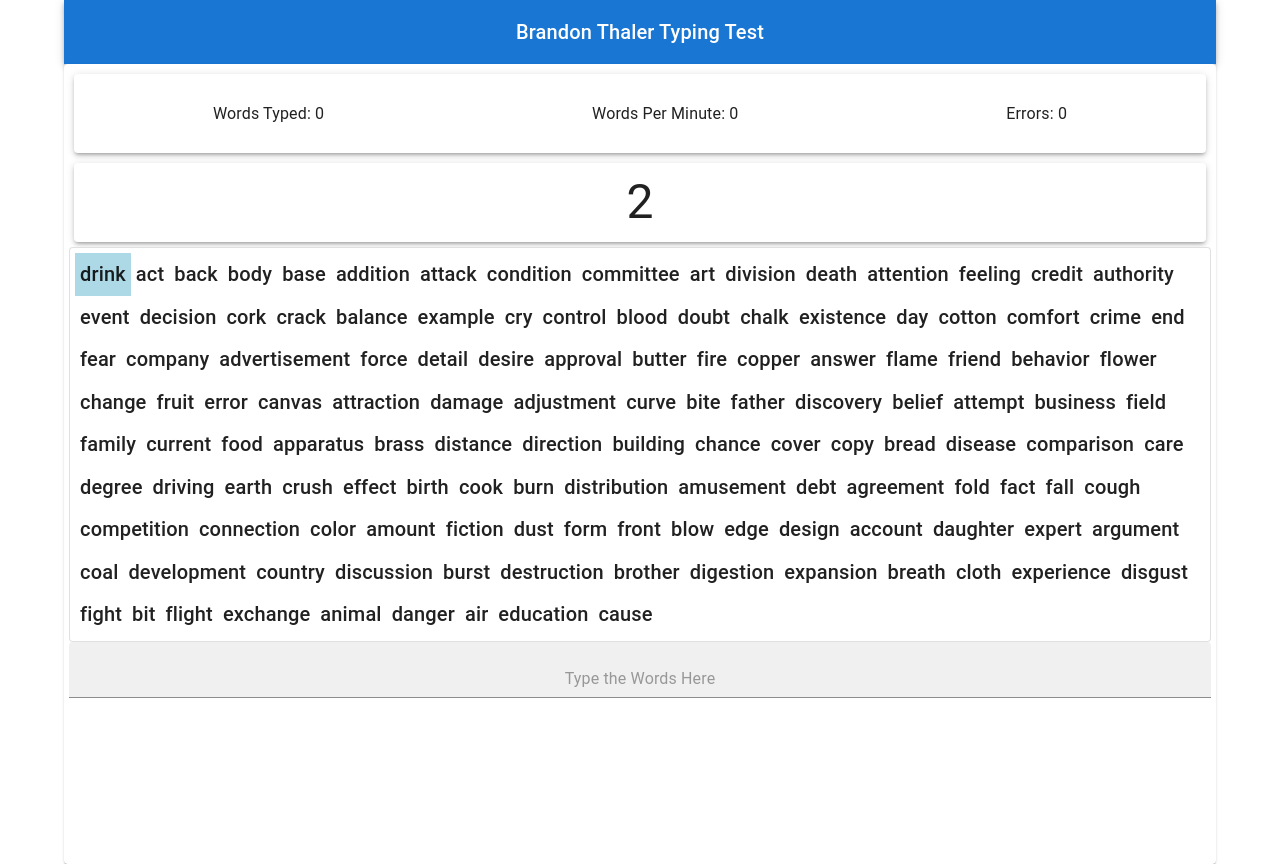
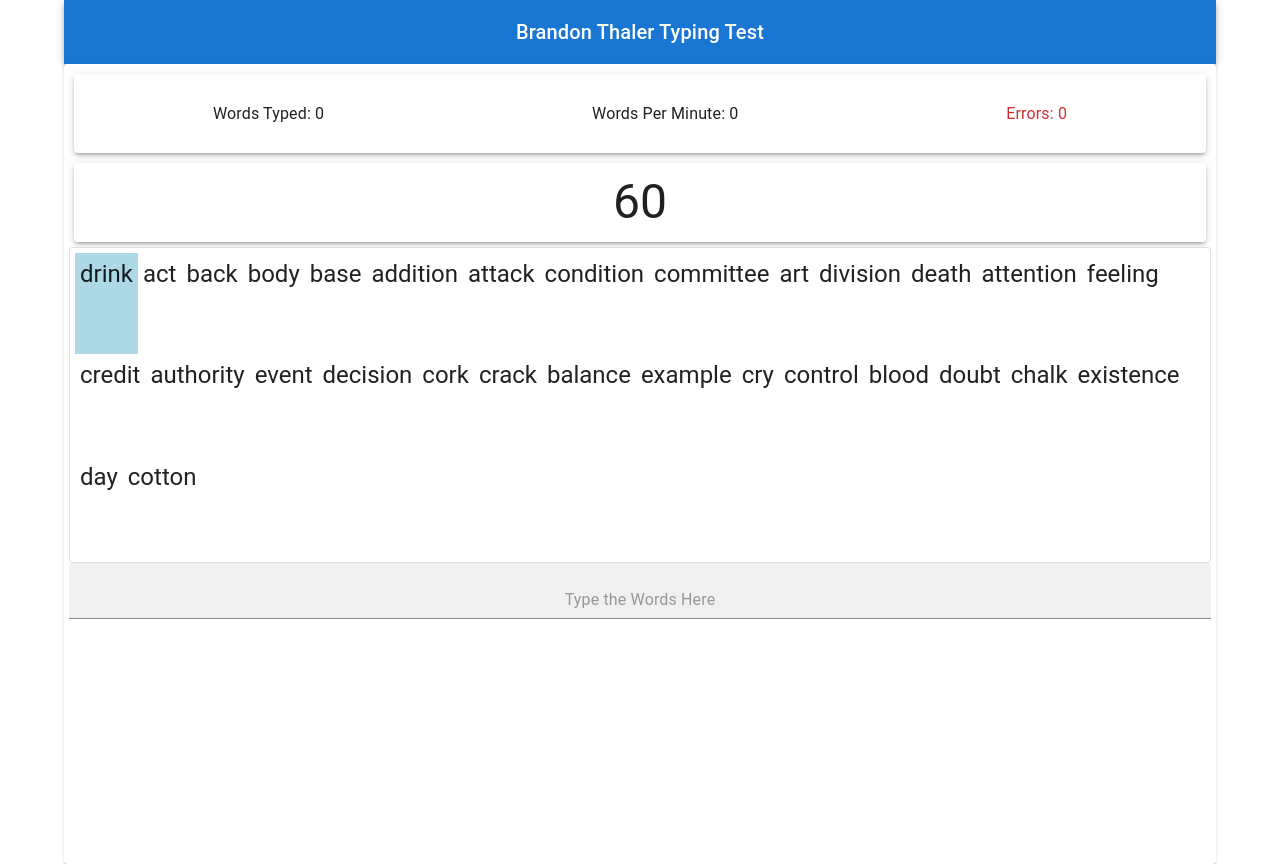
Before and after one commit to bthaler23/doorLoop-typing-test, a React (Create React App) app: page / in a window 1280 px wide. Built offline with nearby package versions, Linux system fonts and the light colour scheme.

Commit message:
Shortens amount of words shown, updates styles, and QA and fixes bugs

```diff
--- a/src/components/typingTest/index.tsx
+++ b/src/components/typingTest/index.tsx
@@ -16,7 +16,7 @@ export interface IProps {
 
 export enum ETestStatus { NotStarted, Started, Finished };
 
-export default ({ wordBank = [], timer = 2 }: IProps) => {
+export default ({ wordBank = [], timer = 60 }: IProps) => {
 
   const [testStatus, updateTestStatus] = React.useState<ETestStatus>(ETestStatus.NotStarted);
   const [currentWordIdx, updateCurrentWordIdx] = React.useState(0);
@@ -77,6 +77,7 @@ export default ({ wordBank = [], timer = 2 }: IProps) => {
           typedWords={typedWords}
           wordBank={wordBank}
           timeElapsed={timer - countdown}
+          currentWordIdx={currentWordIdx}
         />
       </Containers.Column>
 
@@ -89,6 +90,7 @@ export default ({ wordBank = [], timer = 2 }: IProps) => {
         typedWords={typedWords}
         wordBank={wordBank}
         timeElapsed={timer - countdown}
+        currentWordIdx={currentWordIdx}
       />
       <Containers.Row
         elevation={3}
--- a/src/components/typingTest/stats.tsx
+++ b/src/components/typingTest/stats.tsx
@@ -5,13 +5,14 @@ import Typography from '@mui/material/Typography';
 export interface IProps {
   typedWords: string[];
   wordBank: string[];
+  currentWordIdx: number;
   timeElapsed: number;
 }
 
-export default ({ typedWords, wordBank, timeElapsed }: IProps) => {
-  const finishedWords = typedWords.filter((word: string) => !!word);
+export default ({ typedWords, wordBank, timeElapsed, currentWordIdx }: IProps) => {
+  const finishedWords = typedWords.filter((word: string, idx: number) => !!word && idx !== currentWordIdx);
   const wordsPerMinute = (finishedWords.length * (60 / timeElapsed)).toFixed(2)
-  const errors = typedWords.filter((word, idx) => word && (word !== wordBank[idx]));
+  const errors = finishedWords.filter((word, idx) => word && (word !== wordBank[idx]));
   return (
     <Containers.Row
       elevation={3}
@@ -19,7 +20,7 @@ export default ({ typedWords, wordBank, timeElapsed }: IProps) => {
     >
       <Typography>Words Typed: {finishedWords.length}</Typography>
       <Typography>Words Per Minute: {timeElapsed ? wordsPerMinute : '0'}</Typography>
-      <Typography>Errors: {errors.length}</Typography>
+      <Typography color='error'>Errors: {errors.length}</Typography>
     </Containers.Row>
   )
 }
--- a/src/components/typingTest/styles.tsx
+++ b/src/components/typingTest/styles.tsx
@@ -8,8 +8,7 @@ export const WordBankContainer = styled(Containers.Base)`
   display: flex;
   flex-direction: row;
   flex-wrap: wrap;
-  max-height: 50%;
-  overflow: scroll;
+  max-height: 40%;
 `
 
 export const Word = styled(Typography)<any>`
--- a/src/components/typingTest/wordbank.tsx
+++ b/src/components/typingTest/wordbank.tsx
@@ -14,7 +14,7 @@ export default ({ typedWords, currentWordIdx, wordBank }: IProps) => {
   const words = wordBank.map((word, idx) => {
     if (currentWordIdx === idx) {
       return (
-        <Styled.Word variant='h6' highlighted='true' key={idx}>
+        <Styled.Word variant='h5' highlighted='true' key={idx}>
           <SpellCheckedWord currentSpelling={currentSpelling} currentWord={word} />
         </Styled.Word>
       )
@@ -25,7 +25,7 @@ export default ({ typedWords, currentWordIdx, wordBank }: IProps) => {
       }
       return (
         <Styled.Word
-          variant='h6'
+          variant='h5'
           key={idx}
           color={color}
         >
@@ -34,12 +34,12 @@ export default ({ typedWords, currentWordIdx, wordBank }: IProps) => {
       )
     }
   })
-
+  const sliceStart = Math.floor(currentWordIdx / 30) * 30;
   return (
     <Styled.WordBankContainer
       variant='outlined'
     >
-      {words}
+      {words.slice(sliceStart, sliceStart + 30)}
     </Styled.WordBankContainer>
   )
 
```
